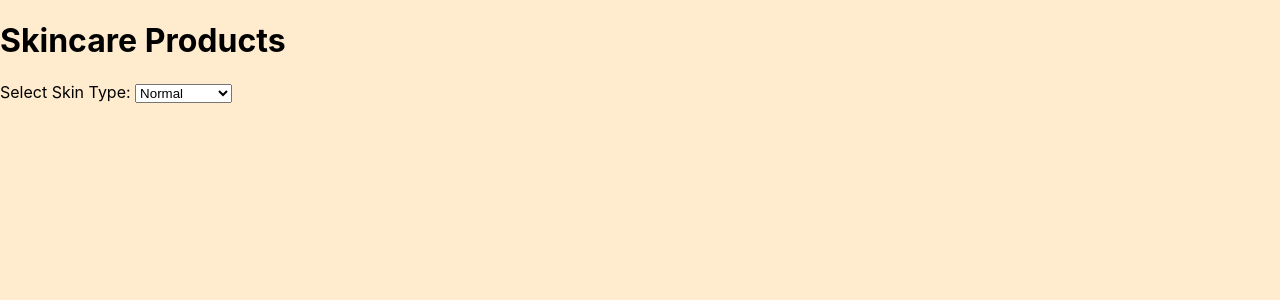
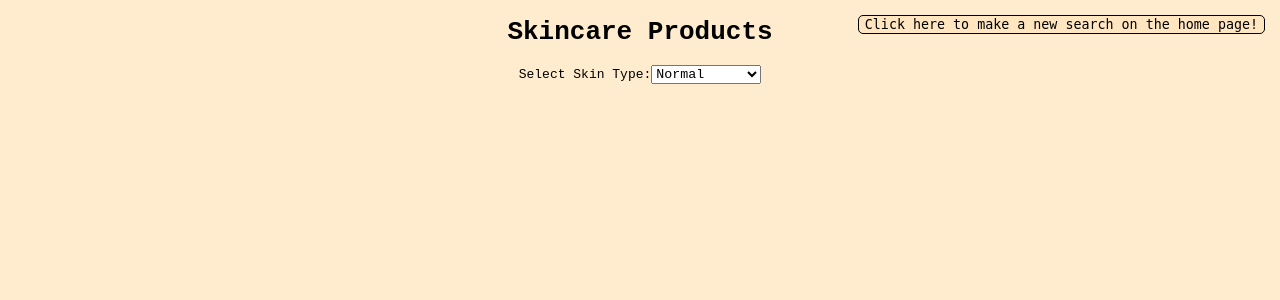
Before and after one commit to Dodrio-Team/4800Project_Skincare, a React (Create React App) app in the folder reactapp/: page /products in a window 1280 px wide. Shown: the top 300 px of the page. Built offline with nearby package versions, Linux system fonts and the light colour scheme.

Commit message:
adjust some layout and design

```diff
--- a/reactapp/src/App.css
+++ b/reactapp/src/App.css
@@ -58,18 +58,49 @@
   transform: translateX(-50%);
 }
 
+h1 {
+  text-align: center;
+  font-family:monospace;
+}
+
 h2 {
   font-family: monospace;
   font-size: 26px;
   text-align: center;
 }
 
+h3 {
+  font-family: monospace;
+  text-align: center;
+}
+
+p {
+  font-family: monospace;
+}
+
 .search-button {
   margin-left: 8px;
   font-weight: 1px;
   font-family: 'monospace';
+  background-color: rgb(255, 230, 192);
+  color: black;
+  border: 1px solid black;
+  border-radius: 5px;
   cursor: pointer;
 }
+
+.back-button {
+  position: absolute;
+  top: 15px;
+  right: 15px;
+  background-color: rgb(255, 230, 192);
+  color: black;
+  border-radius: 5px;
+  border: 1px solid black;
+  font-family: 'monospace';
+  cursor: pointer;
+}
+
 .custom-button {
   /* Style your button here */
   padding: 10px 20px;
@@ -82,6 +113,17 @@ h2 {
   cursor: pointer;
 }
 
+.filter-type {
+  display: flex;
+  align-items: center;
+  justify-content: center;
+  font-family: monospace;
+}
+
+.filter-type select {
+  font-family: monospace;
+}
+
 .product-container {
   display: flex;
   flex-wrap: wrap; /* Allow products to wrap to the next line if the container is not wide enough */
@@ -91,7 +133,7 @@ h2 {
   border: 1px solid #ccc;
   padding: 10px;
   margin: 10px;
-  width: 200px; /* Adjust the width as needed */
+  width: 250px; /* Adjust the width as needed */
 }
 
 .product-info {
@@ -103,6 +145,12 @@ h2 {
   margin-top: 10px; /* Adjust the margin as needed */
 }
 
+.noResults {
+  text-align: center;
+  font-size: 18px;
+  font-family: monospace;
+}
+
 body, html {
   margin: 0;
   padding: 0;
--- a/reactapp/src/FrontPage.js
+++ b/reactapp/src/FrontPage.js
@@ -57,8 +57,13 @@ function FrontPage() {
       // Handle the search results from the response data
       console.log(response.data);
 
-      // redirect to the ProductsPage with the search results
-      navigate('/products', {state: {searchResults: response.data} });
+      // Check if there are no results
+    const noResults = response.data.length === 0;
+
+    // Redirect to the ProductsPage with the search results and noResults flag
+    navigate('/products', {
+      state: { searchResults: response.data, noResults },
+    });
 
     } catch (error) {
       // Handle error cases
--- a/reactapp/src/ProductsPage.js
+++ b/reactapp/src/ProductsPage.js
@@ -1,11 +1,12 @@
 import React, { useState, useEffect } from 'react';
 import axios from 'axios';
 import './App.css';
-import { useLocation } from 'react-router-dom';
+import { Link, useLocation } from 'react-router-dom';
 
 function ProductsPage() {
   const location = useLocation();
   const searchResults = location.state?.searchResults || [];
+  const noResults = location.state?.noResults || false;
   const [skinType, setSkinType] = useState('all');
   const [products, setProducts] = useState([]);
 
@@ -19,8 +20,13 @@ function ProductsPage() {
 
   return (
     <div style={{ backgroundColor: 'blanchedalmond'}}>
+      <Link to="/">
+        <button className="back-button">
+          Click here to make a new search on the home page!
+        </button>
+      </Link>
       <h1>Skincare Products</h1>
-      <div>
+      <div className="filter-type">
             <label>Select Skin Type: </label>
             <select onChange={(e) => setSkinType(e.target.value)}>
                 <option value="normal">Normal</option>
@@ -28,21 +34,24 @@ function ProductsPage() {
                 <option value="dry">Dry</option>
                 <option value="combination">Combination</option>
             </select>
-
       </div>
+      {noResults ? (
+      <p className="noResults">No results found. Please search by label (e.g. Moisturizer, Treatment, etc).</p>
+    ) : (
       <div className="product-container">
-        {searchResults.map((result) => (
+        {searchResults.map((result, index) => (
           <div key={result.id} className="product-item">
             <div className="product-info">
               <h3>{result.name}</h3>
               <p>${Number(result.price).toFixed(0)}</p>
             </div>
             <div className="ingredients-info">
-              <p>{result.ingredients}</p>
+              <p>Ingredients: {result.ingredients}</p>
             </div>
           </div>
         ))}
       </div>
+    )}
     </div>
   );
 }
```
